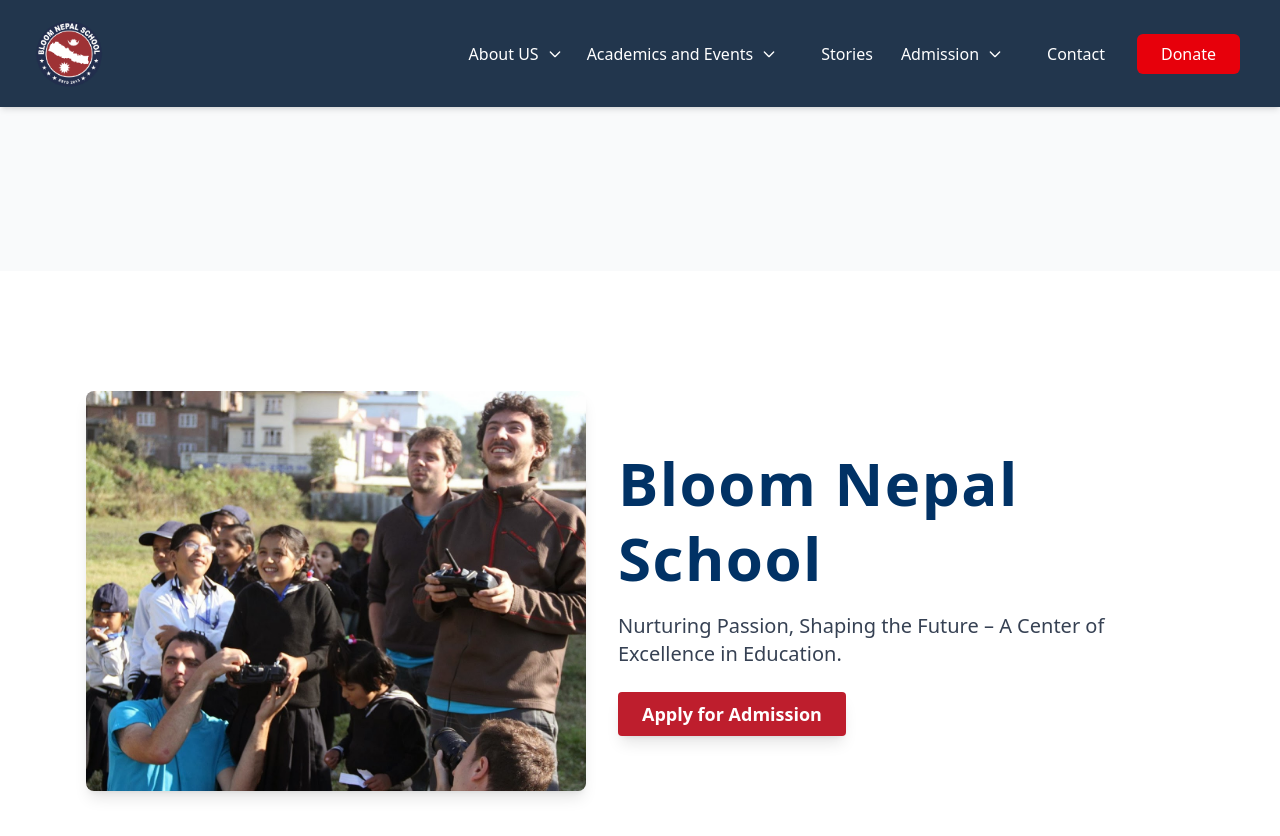
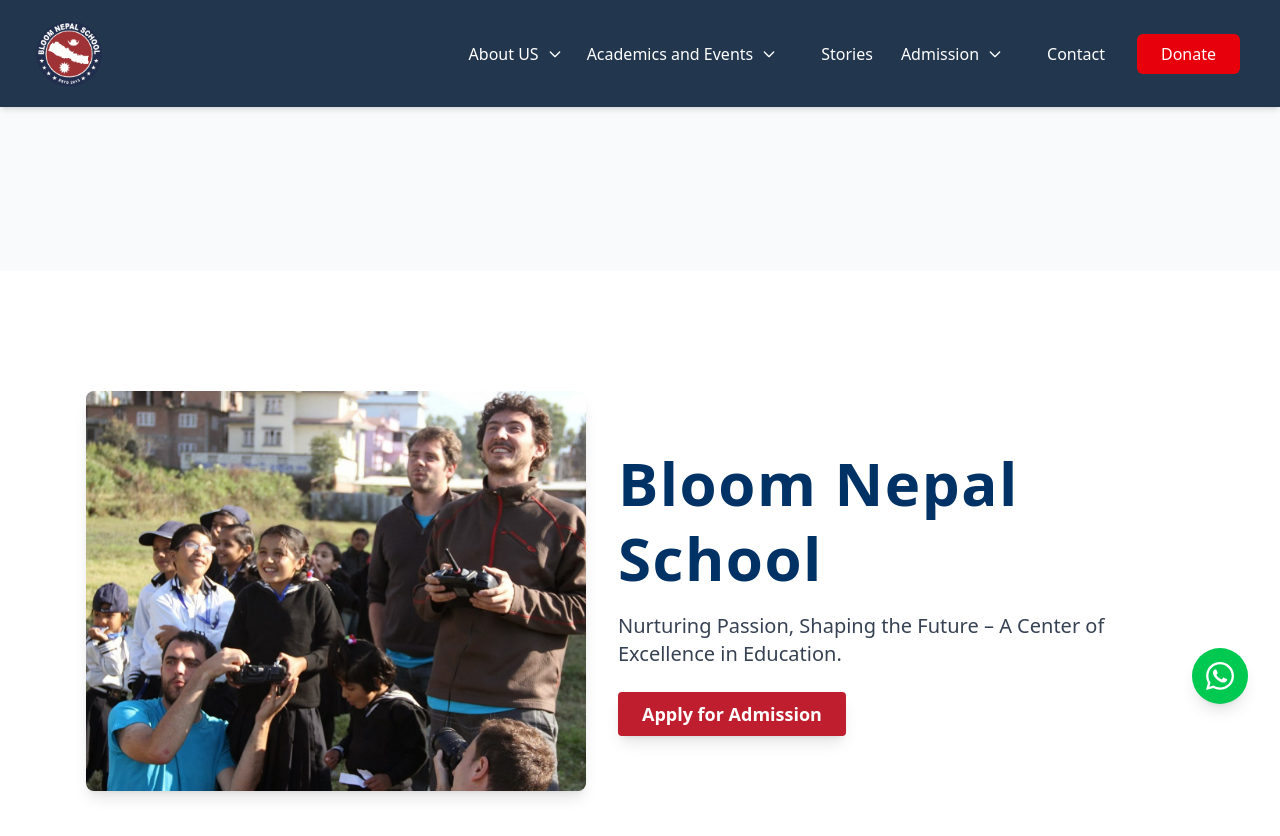
Before and after one commit to rrijal1/BNSNextJSsite, a Next.js app: page / in a window 1280 px wide. Shown: the top 836 px of the page. Built offline with nearby package versions, Linux system fonts and the light colour scheme.

Commit message:
WhatsAPP Implemented.

```diff
--- /dev/null
+++ b/src/app/components/WhatsAppButton.tsx
@@ -0,0 +1,28 @@
+"use client";
+
+import { FaWhatsapp } from "react-icons/fa";
+import { motion } from "framer-motion";
+
+const WhatsAppButton = () => {
+  const openWhatsApp = () => {
+    const phoneNumber = "+9779851147140"; // Replace with the actual phone number
+    const message = "Hello! I'm interested in Bloom Nepal School."; // Replace with your desired message
+    const whatsappUrl = `https://wa.me/${phoneNumber}?text=${encodeURIComponent(message)}`;
+    window.open(whatsappUrl, "_blank");
+  };
+
+  return (
+    <motion.button
+      onClick={openWhatsApp}
+      className="fixed bottom-24 right-8 z-50 p-3 rounded-full bg-green-500 text-white shadow-lg hover:bg-green-600 focus:outline-none focus:ring-2 focus:ring-offset-2 focus:ring-green-500"
+      initial={{ opacity: 0, y: 20 }}
+      animate={{ opacity: 1, y: 0 }}
+      transition={{ duration: 0.3 }}
+      aria-label="Chat on WhatsApp"
+    >
+      <FaWhatsapp className="h-8 w-8" />
+    </motion.button>
+  );
+};
+
+export default WhatsAppButton;
--- a/src/app/page.tsx
+++ b/src/app/page.tsx
@@ -1,10 +1,14 @@
 "use client";
 import Image from "next/image";
 import CTAInlink from "@/app/components/CTAInLink";
+import WhatsAppButton from "@/app/components/WhatsAppButton";
+import ScrollToTopButton from "@/app/components/ScrollToTopButton";
 
 export default function Home() {
   return (
     <main className="flex min-h-screen flex-col bg-gray-50">
+      <WhatsAppButton />
+      <ScrollToTopButton />
       {/* Hero Section */}
       <section className="relative w-full min-h-[80vh] flex flex-col md:flex-row items-center justify-center gap-8 px-6 py-12 bg-gray-100">
         {/* Hero Image */}
```
Also changed, not shown: src/app/components/ScrollToTopButton.tsx (+7 -7 lines), src/types/allTypes.tsx (added).
